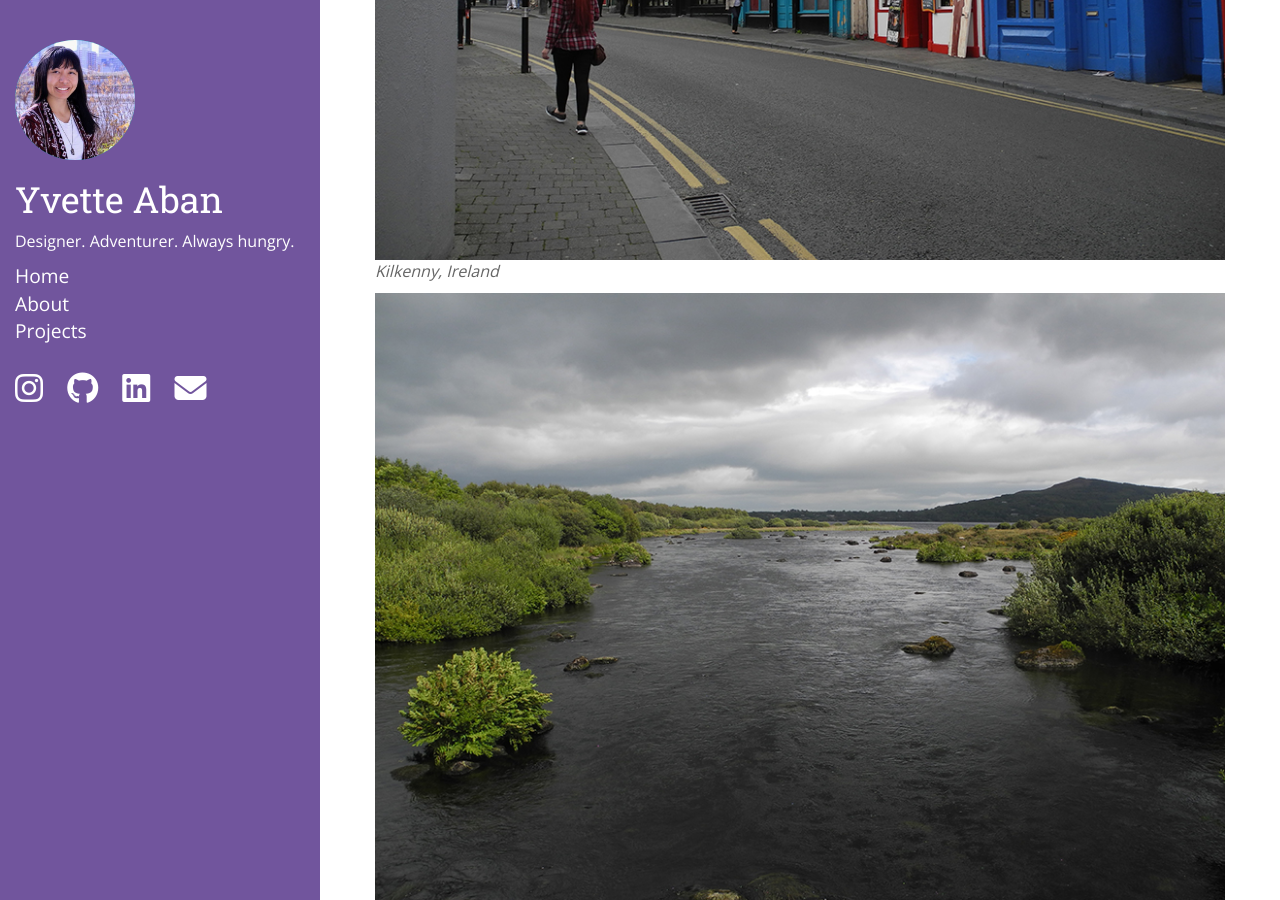
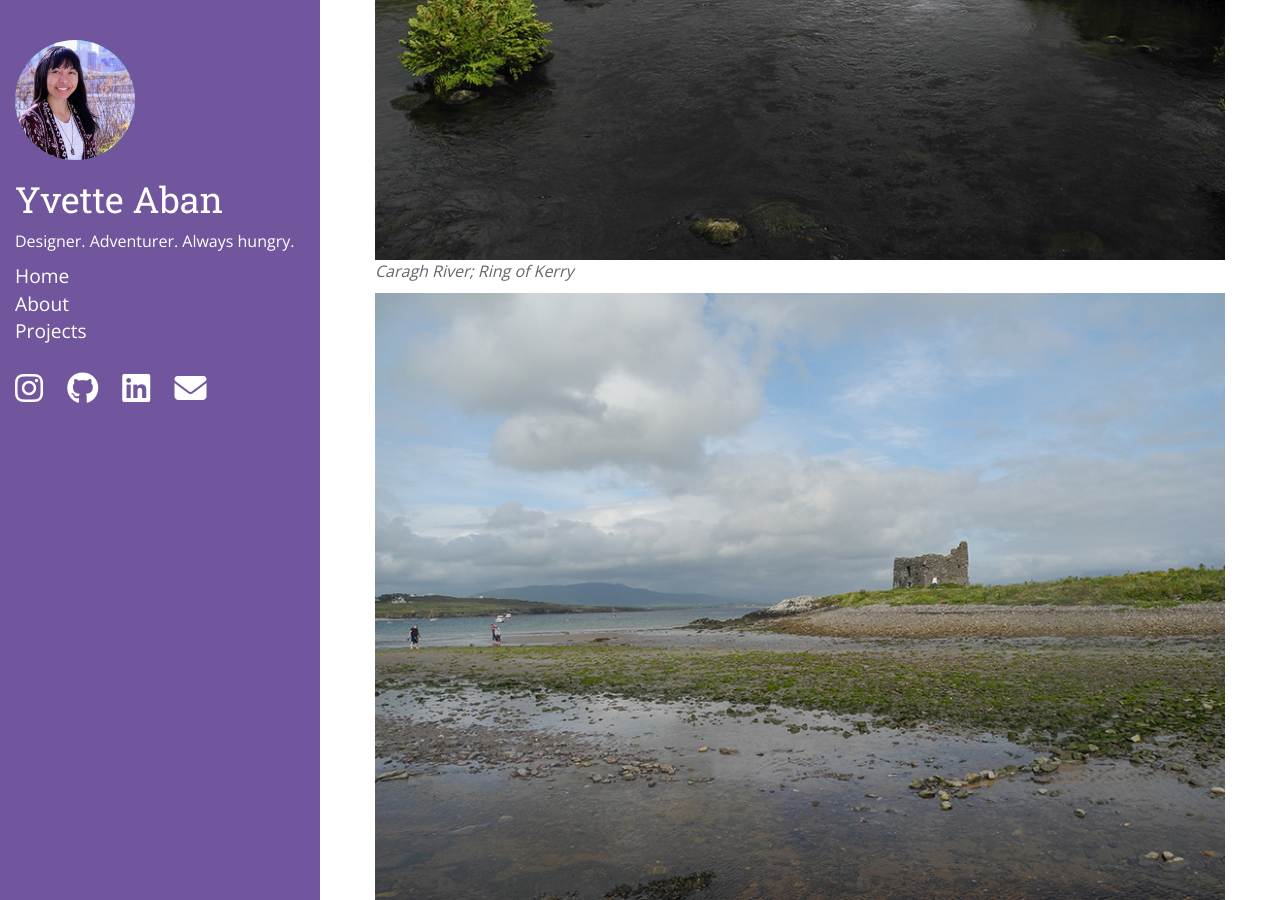
Before and after one commit to yvetteaban/yvetteaban.github.io, a Jekyll site: the page built from _posts/2017-12-04-ireland-roadtrip.md, in a window 1280 px wide and 900 px high, scrolled down 832 px. Built offline with Jekyll 4.4.1, drawn with Linux system fonts in a browser that asks for light colours; nearby versions of some CDN libraries; comment, search, counter and statistics services are not loaded.

Commit message:
edit blog post

```diff
--- a/_posts/2017-12-04-ireland-roadtrip.md
+++ b/_posts/2017-12-04-ireland-roadtrip.md
@@ -13,9 +13,6 @@ We drove around the Ring of Kerry, but it took a wayyy longer than we had antici
 I think one of the highlights from our trip would have to be dressing up in cloaks and play sword-fighting at Castle Ward, where some of Game of Thrones was filmed. It was fun and silly way to spend a misty Irish afternoon.
 
 
-![Kilkenny]({{ site.baseurl }}/assets/ireland-kilkenny-yvetteaban.jpg)
-*Kilkenny, Ireland*
-
 ![Caragh River]({{ site.baseurl }}/assets/ireland-caraghriver-yvetteaban.jpg)
 *Caragh River; Ring of Kerry*
 
```
Also changed, not shown: assets/ireland-kilkenny-yvetteaban.jpg (deleted), 3 other files.
